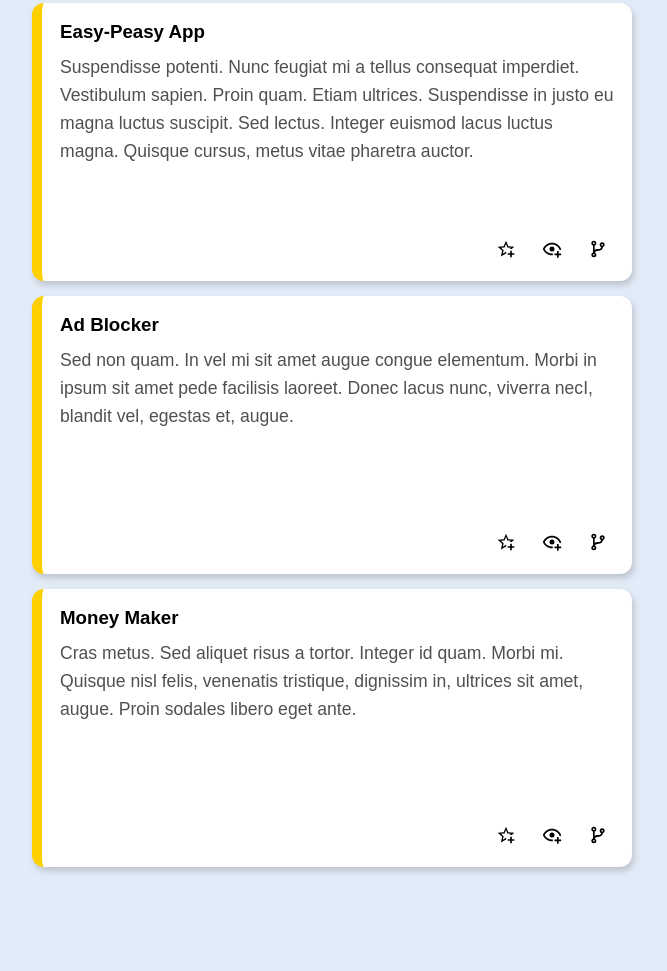
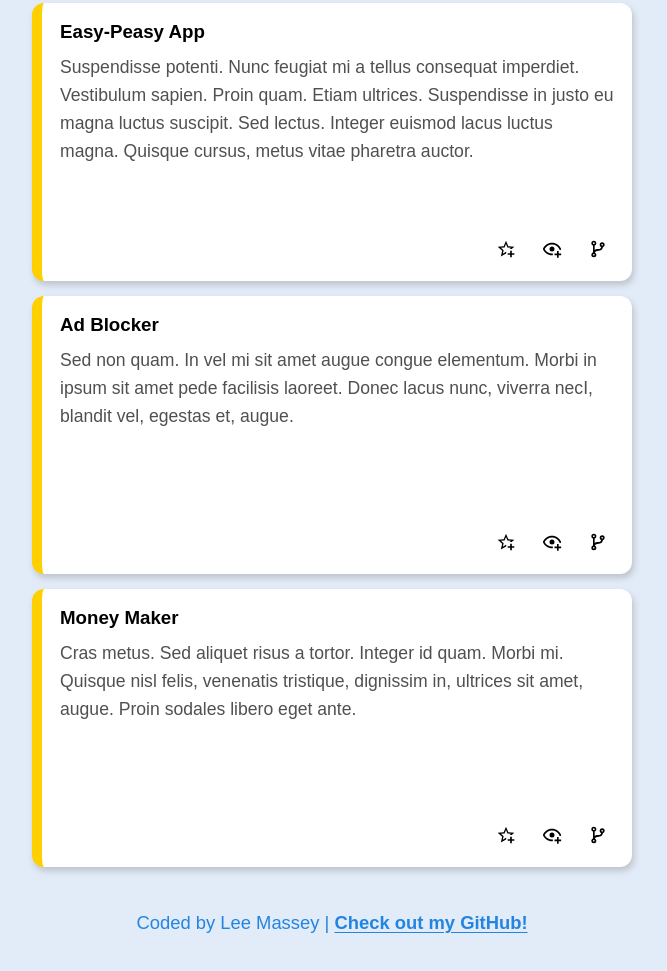
Before and after one commit to LeeMassey-Playground/odin-dashboard, a plain HTML site: page index.html in a window 1280 px wide. Shown: the part 1170-2141 px from the top of the page, without its empty margins (308-975 px from the left). Before the commit the page ends 2057 px from the top, so only its background shows below. Drawn offline with Linux system fonts and the light colour scheme.

Commit message:
Add footer with author / GitHut profile link

```diff
--- a/index.html
+++ b/index.html
@@ -25,7 +25,7 @@
 
             </div>
 
-            <h1 class="dashboard-menu-title">Dashboard</h1>
+            <h1>Dashboard</h1>
 
         </div>
 
@@ -367,6 +367,13 @@
 
             </aside>
 
+            <p class="footer">Coded by Lee Massey | <a href="https://www.github.com/LeeMassey/" target="_blank"
+                    rel="noreferrer">Check
+                    out
+                    my GitHub!</a></p>
+
+        </section>
+
     </main>
 
 </body>
--- a/styles.css
+++ b/styles.css
@@ -332,6 +332,19 @@ aside ul {
     margin-bottom: 4px;
 }
 
+.footer {
+    padding: 25px;
+    text-align: center;
+    color: #2385e0;
+    font-size: 1.15rem;
+}
+
+.footer a {
+    font-weight: 600;
+    text-decoration: underline;
+    text-underline-offset: 3px;
+}
+
 .topbar,
 .project-card,
 .announcement-card,
```
